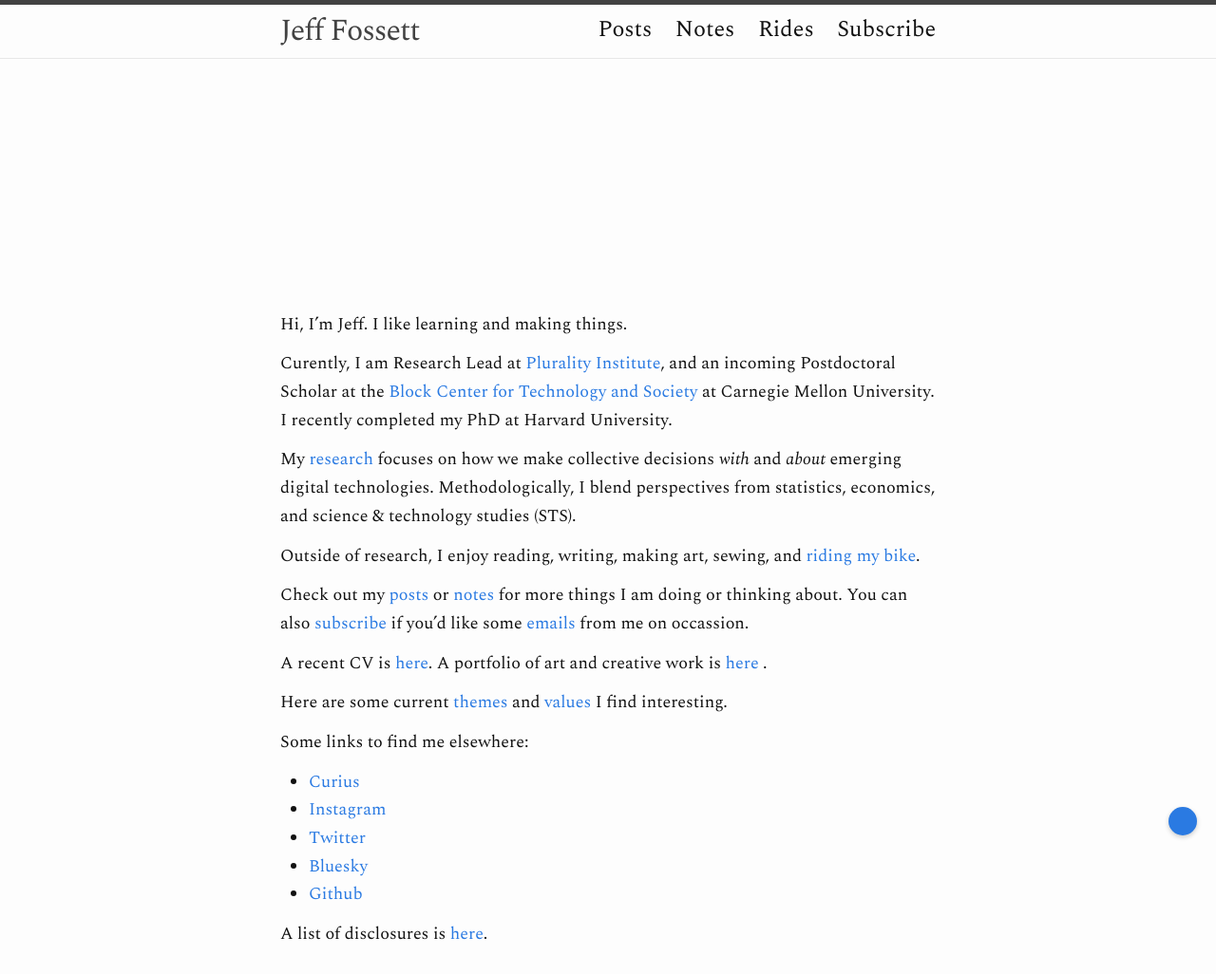
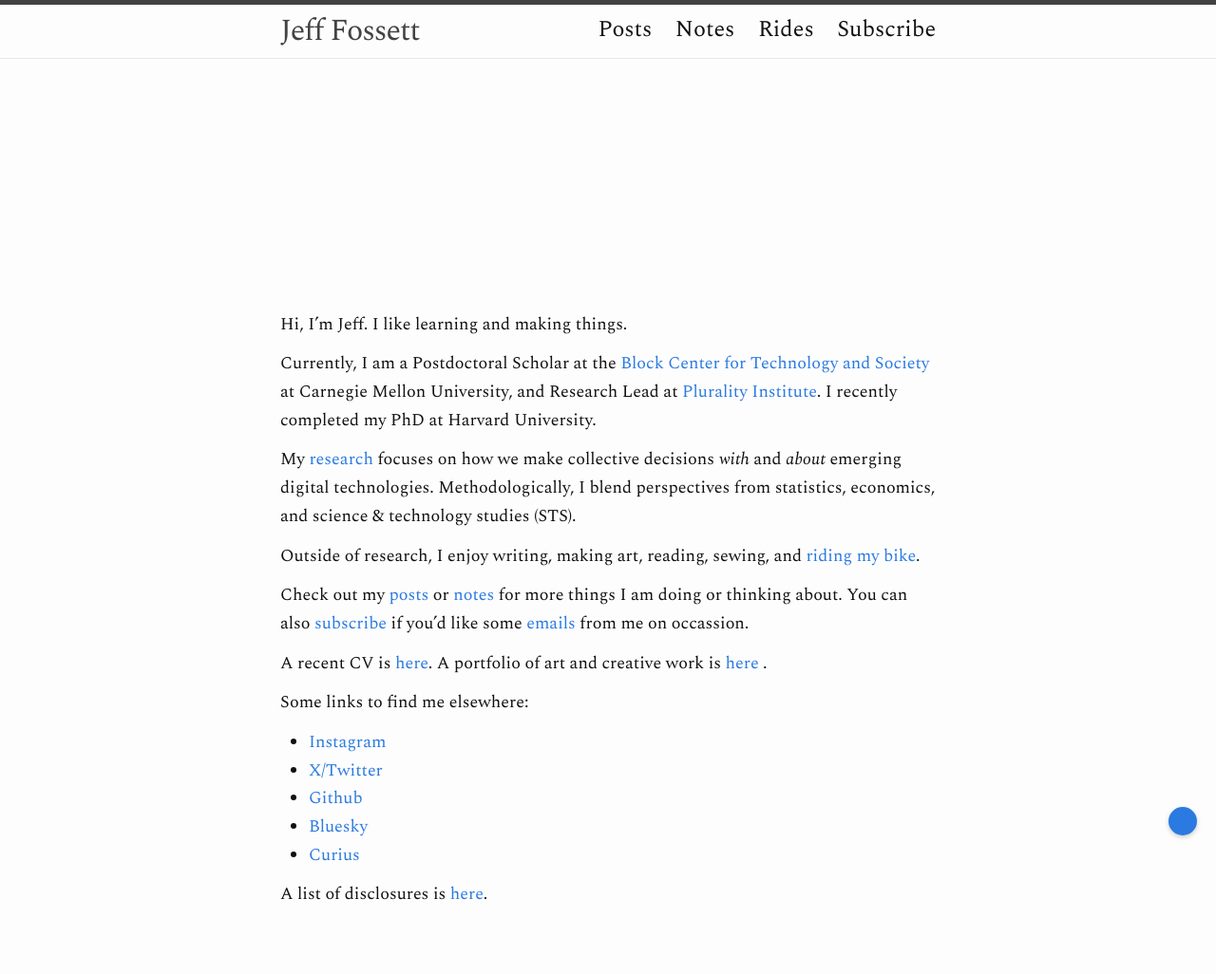
Before and after one commit to Fossj117/fossj117.github.io, a Jekyll site: the page built from index.md, in a window 1280 px wide. Shown: the whole page at 95% size. Built offline with Jekyll 4.4.1, drawn with Linux system fonts in a browser that asks for light colours; nearby versions of some CDN libraries; after the commit the page ends 984 px from its top, so only the background shows below that.

Commit message:
update main

```diff
--- a/index.md
+++ b/index.md
@@ -12,27 +12,25 @@ layout: empty
 
 Hi, I'm Jeff. I like learning and making things.
 
-Curently, I am Research Lead at [Plurality Institute](https://www.plurality.institute/), and an incoming Postdoctoral Scholar at the [Block Center for Technology and Society](https://www.cmu.edu/block-center) at Carnegie Mellon University. I recently completed my PhD at Harvard University.
+Currently, I am a Postdoctoral Scholar at the [Block Center for Technology and Society](https://www.cmu.edu/block-center) at Carnegie Mellon University, and Research Lead at [Plurality Institute](https://www.plurality.institute/). I recently completed my PhD at Harvard University.
 
 My [research](/academic/) focuses on how we make collective decisions *with* and *about* emerging digital technologies. Methodologically, I blend perspectives from statistics, economics, and science & technology studies (STS).
 
 <!-- I hold an AM and PhD from Harvard University.  -->
 <!-- During my PhD, I have been affiliated with the [Berkman Klein Center for Internet and Society](https://cyber.harvard.edu/), the [GETTING-Plurality Research Network](https://ash.harvard.edu/programs/allen-lab-technology/), and the [Program on Science, Technology, and Society](https://sts.hks.harvard.edu/).  -->
 
-Outside of research, I enjoy reading, writing, making art, sewing, and [riding my bike](/rides.html).
+Outside of research, I enjoy writing, making art, reading, sewing, and [riding my bike](/rides.html).
 
 Check out my [posts](/posts/) or [notes](/notes.html) for more things I am doing or thinking about. You can also [subscribe](/subscribe/) if you'd like some [emails](https://jeffreyfossett.com/2024/07/10/newsletter-db.html) from me on occassion.
 
 A recent CV is <a href="/files/Jeffrey_Fossett_CV_2025_updated.pdf">here</a>. A portfolio of art and creative work is <a href="https://jeffreyfossett.com/2024/10/07/art-portfolio.html"> here </a>.
 
-Here are some current [themes](/themes/) and [values](/values/) I find interesting.
-
 Some links to find me elsewhere:
+* [Instagram](https://www.instagram.com/jfoss117/)
+* [X/Twitter](https://twitter.com/jfoss117)
+* [Github](https://github.com/Fossj117)
+* [Bluesky](https://bsky.app/profile/jfoss117.bsky.social)
 * [Curius](https://curius.app/jeff-fossett)
-* [Insta](https://www.instagram.com/jfoss117/)[gram](https://www.instagram.com/90percent.art/)
-* [Twitter](https://twitter.com/jfoss117)
-* [Bluesky](https://bsky.app/profile/jfoss117.bsky.social)
-* [Github](https://github.com/Fossj117)
 
 A list of disclosures is [here](/disclosures/).
 
```
